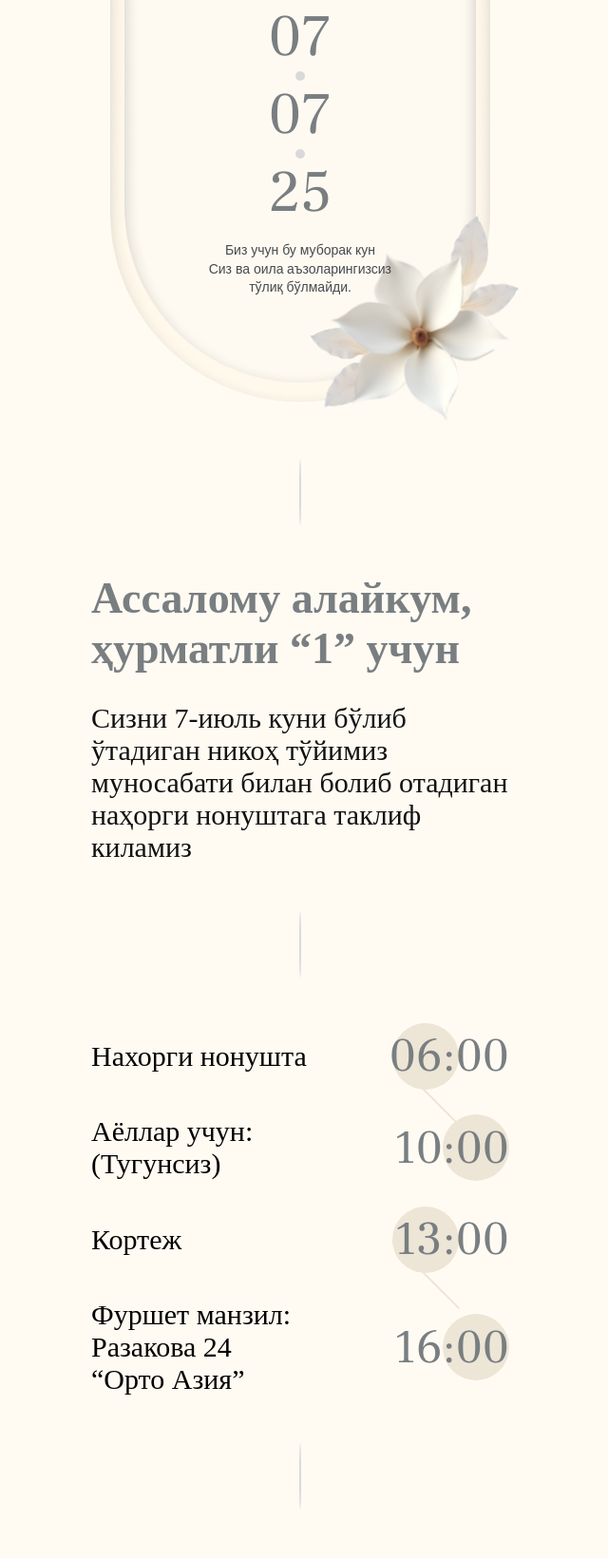
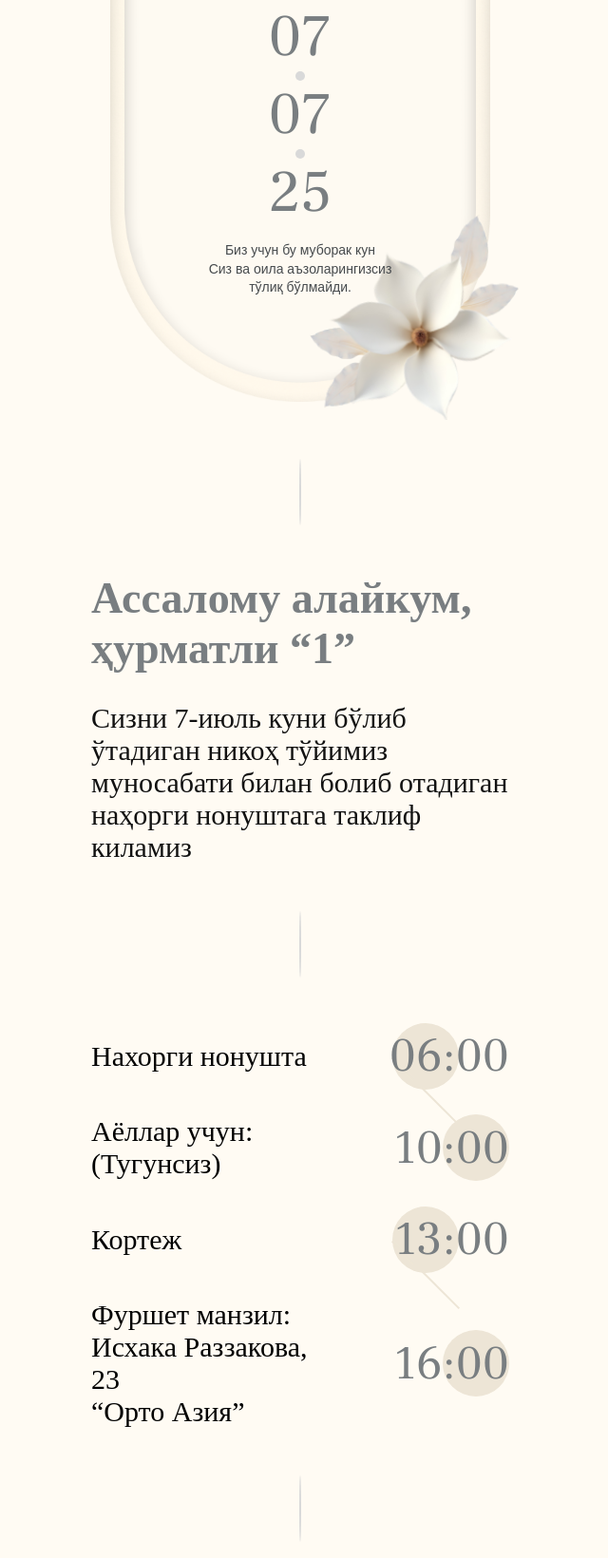
Before and after one commit to Romajon-c137/invitation, a Django app: page /1/ in a window 1280 px wide. Shown: the part 337-1977 px from the top of the page at 95% size, without its empty margins (324-964 px from the left). Run offline with Django 5.2, Linux system fonts and the light colour scheme; some libraries are stand-ins or nearby versions; some web fonts are replaced.

Commit message:
Update special.html

```diff
--- a/templates/special.html
+++ b/templates/special.html
@@ -106,7 +106,7 @@
         <h1>Ассалому алайкум, ҳурматли
           {% if name %}
 
-          “{{ name }}” учун
+          “{{ name }}”
 
           {% else %}
           <div></div>
@@ -159,7 +159,7 @@
 
           <div class="section_2_stage_item_text">
             <p>Фуршет
-              манзил: Разакова 24 <br> “Орто Азия”</p>
+              манзил:  Исхака Раззакова, 23 <br> “Орто Азия”</p>
           </div>
           <div class="section_2_stage_item_time">
             <div class="section_2_stage_item_time_boll section_2_stage_item_time_boll_2"></div>
```
